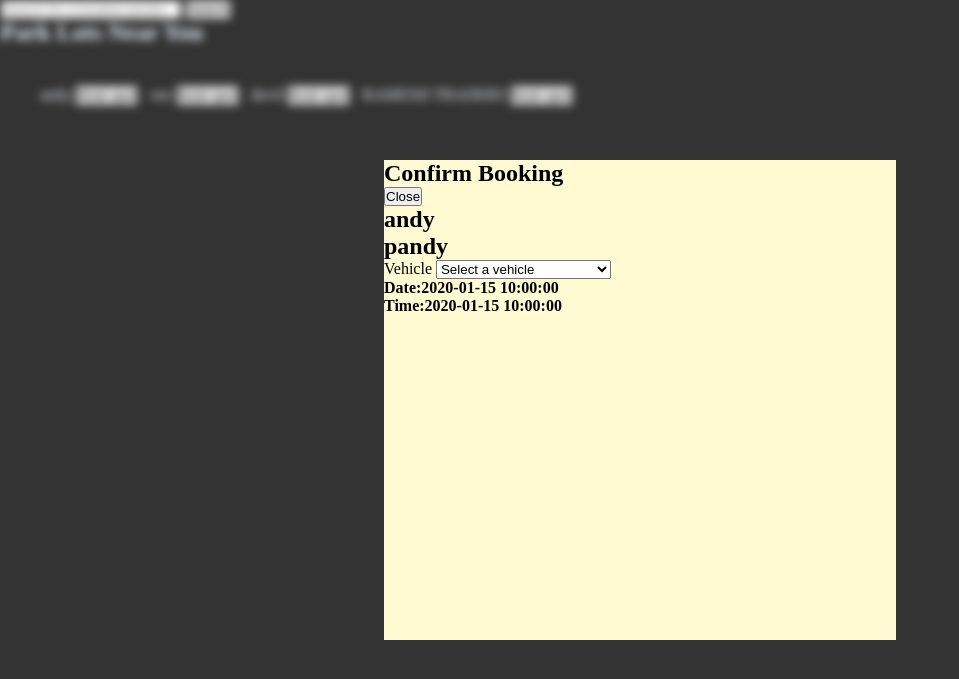
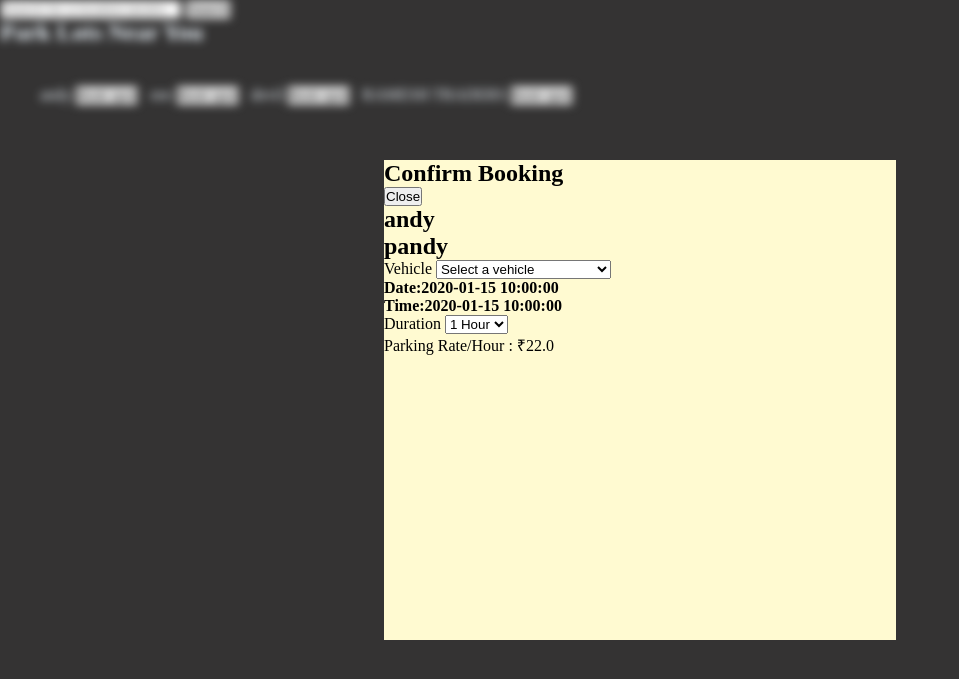
Before and after one commit to moonejs/GaddiPark, a Flask app: template Templates/find_parking.html in a window 1280 px wide. Shown: the top 679 px of the page, without its empty margins (0-959 px from the left). Run offline with Flask 3, Linux system fonts and the light colour scheme; tables that the repository leaves empty hold one stand-in row (values such as "Sample post"); the template is opened without the code that fills it: values that come from a table or form of the project are taken from there, most other values are stand-ins (such as "Sample title", 1, 10 or a date in 2020).

Commit message:
update the js files for booking

```diff
--- a/Static/js/find_parking.js
+++ b/Static/js/find_parking.js
@@ -20,9 +20,53 @@ function toggleBookSpot(){
 function handleVehicleChange(){
     vehicle_select=document.querySelector('#vehicle')
     selected_option=vehicle_select.options[vehicle_select.selectedIndex];
-    is_ev=selected_option.getAttribute('data-is-ev')==1
+    is_ev=selected_option.getAttribute('data-is-ev')=='True'
+    parking_options=document.querySelector('#parking-options')
+
+
+    if (is_ev){
+        parking_options.style.display='block'
+        document.getElementById('regular').checked=true
+
+
+    }else{
+        parking_options.style.display='none'
+
+    }
+    updateRates()
+
+}
+function updateRates(){
+    duration=document.querySelector('#duration')
+    selected_duration=duration.options[duration.selectedIndex]
+    time = parseInt(selected_duration.getAttribute('value'), 10)
+
+    ev_charging_rate=document.querySelector('#ev-charging-rate')
+    ev_rate=parseFloat(ev_charging_rate.getAttribute('data-ev-rate'))
+    regular_rate_id=document.querySelector('#regular-rate')
+    regular_rate=parseFloat(regular_rate_id.getAttribute('data-rate'))
+    selected_parking_type=document.querySelector('input[name="parking_type"]:checked')
+
+    estimate_cost=document.querySelector('#estimate_cost')
+
+    if (selected_parking_type && selected_parking_type.value ==='ev_charging'){
+        ev_charging_rate.style.display='block'
+        console.log(time*ev_rate + time*regular_rate);
+        estimate_cost.innerText=`Estimate Cost ₹ ${time*ev_rate + time*regular_rate}`
+
+    }else{
+        ev_charging_rate.style.display='none'
+        console.log(time*regular_rate);
+        estimate_cost.innerText=`Estimate Cost ₹ ${time*regular_rate}`
+
+    }
+
 }
 
+function Duration(){
+
+
+}
 
 document.addEventListener('DOMContentLoaded',()=>{
     toggleBookSpot()
--- a/Templates/find_parking.html
+++ b/Templates/find_parking.html
@@ -38,9 +38,9 @@
     <form action="" method="">
         <div>
             <label for="vehicle">Vehicle</label>
-            <select name="vehicle" id="Vehicle" onchange="handleVehicleChagne()">
+            <select name="vehicle" id="vehicle" onchange="handleVehicleChange()">
+                <option value="">Select a vehicle</option>
                 {%for vehicle in vehicles %}
-                <option value="">Select a vehicle</option>
                 <option value="{{vehicle.id}}"
                 data-is-ev="{{vehicle.is_ev}}"
                 data-model="{{vehicle.model}}"
@@ -56,18 +56,34 @@
             <h4>Date:{{current_booking_date}}</h4>
             <h4>Time:{{current_booking_time}}</h4>
         </div>
+        <div>
+            <label for="duration" >Duration</label>
+            <select name="duration" id="duration"onchange="updateRates()">
+                <option value="1">1 Hour</option>
+                <option value="2">2 Hour</option>
+                <option value="3">3 Hour</option>
+                <option value="4">4 Hour</option>
+            </select>
+        </div>
         <div id="parking-options" style="display: none;">
             <h4>Parking Types : </h4>
-            <input type="radio" id="regular" name="regular">
-            <label for="regular">Regular Parking Only</label>
-            <input type="radio" id="ev_charging" name="ev_charging">
-            <label for="ev_charging">Parking + EV Charging</label>
-            <div id="rate-display">
-                <p>Parking Rate/Hour  ₹{{lot.hourly_rate}}</p>
-                <p id="charging_rate" style="display: none;">
-                    EV Charging: ₹{{lot.ev_charging_rate}}/kWh
-                </p>
+            <div>
+                <input type="radio" id="regular" name="parking_type" value="regular" checked onchange="updateRates()">
+                <label for="regular">Regular Parking Only</label>
             </div>
+            <div>
+                <input type="radio" id="ev-charging" name="parking_type" value="ev_charging" onchange="updateRates()">
+                <label for="ev-charging">Parking + EV Charging</label>
+            </div>
+        </div>
+        <div id="rate-display">
+            <p data-rate="{{lot.hourly_rate}}" id="regular-rate">Parking Rate/Hour : ₹{{lot.hourly_rate}}</p>
+            <p id="ev-charging-rate" style="display: none;" data-ev-rate="{{lot.ev_charging_rate}}">
+                EV Charging:₹{{lot.ev_charging_rate}}/Kwh
+            </p>
+        </div>
+        <div>
+            <h3 id="estimate_cost"></h3>
         </div>
     </form>
 </div>
```
